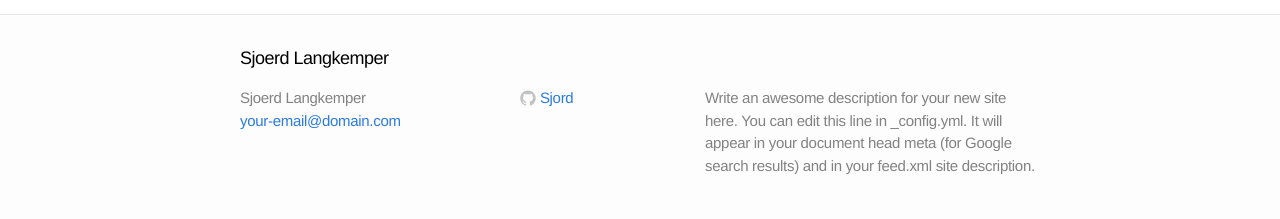
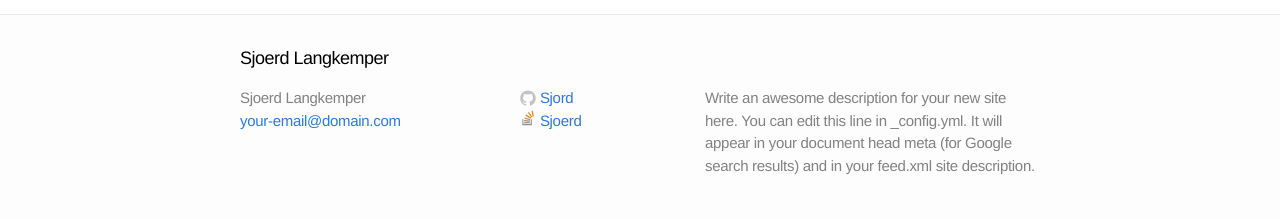
Before and after one commit to Sjord/Sjord.github.io, a Jekyll site: the page built from index.html, in a window 1280 px wide. Shown: the part 779-998 px from the top of the page. Built offline with Jekyll 4.4.1, drawn with Linux system fonts in a browser that asks for light colours.

Commit message:
Add stackoverflow link

```diff
--- a/_includes/footer.html
+++ b/_includes/footer.html
@@ -49,6 +49,23 @@
             <span class="username">{{ site.twitter_username }}</span>
           </a>
         </li>{% endif %}
+        <li>
+          <a href="http://stackoverflow.com/users/182971/sjoerd">
+            <span class="icon stackoverflow">
+              <svg version="1.1" class="stackoverflow-icon-svg" xmlns="http://www.w3.org/2000/svg" xmlns:xlink="http://www.w3.org/1999/xlink" x="0px" y="0px"
+                 viewBox="0 0 64 64" enable-background="new 0 0 64 64" xml:space="preserve" width="16" height="16">
+                    <path d="m 9.3049611,36.847632 4.4013079,0.04316 -0.153442,19.598393 29.291259,0 0,-19.527506 4.637782,0 0,24.287331 -38.2006795,0 0.023777,-24.401371 z" id="path2830" style="fill:#919191;fill-opacity:1;stroke:none" />
+                    <rect width="22.944817" height="4.881876" x="16.481951" y="48.434078" id="rect3604" style="fill:#919191;fill-opacity:1;stroke:none" />
+                    <rect width="23.066864" height="5.0039229" x="20.749949" y="37.830307" transform="matrix(0.9953749,0.09606666,-0.09606666,0.9953749,0,0)" id="rect3606" style="fill:#a78b68;fill-opacity:1;stroke:none" />
+                    <rect width="23.066864" height="5.0039229" x="26.472515" y="23.401554" transform="matrix(0.96240291,0.27162592,-0.27162592,0.96240291,0,0)" id="rect3606-1" style="fill:#c19653;fill-opacity:1;stroke:none" />
+                    <rect width="23.066864" height="5.0039229" x="30.528769" y="3.1535864" transform="matrix(0.85597805,0.51701216,-0.51701216,0.85597805,0,0)" id="rect3606-1-3" style="fill:#d48c28;fill-opacity:1;stroke:none" />
+                    <rect width="23.066864" height="5.0039229" x="27.191883" y="-24.475019" transform="matrix(0.58242689,0.81288309,-0.81288309,0.58242689,0,0)" id="rect3606-1-3-7" style="fill:#fe8908;fill-opacity:1;stroke:none" />
+                    <rect width="23.066864" height="5.0039229" x="11.174569" y="-50.183693" transform="matrix(0.16480989,0.98632535,-0.98632535,0.16480989,0,0)" id="rect3606-1-3-7-6" style="fill:#ff7a15;fill-opacity:1;stroke:none" />
+              </svg>
+            </span>
+            <span class="username">Sjoerd</span>
+          </a>
+        </li>
       </ul>
     </div>
 
```
